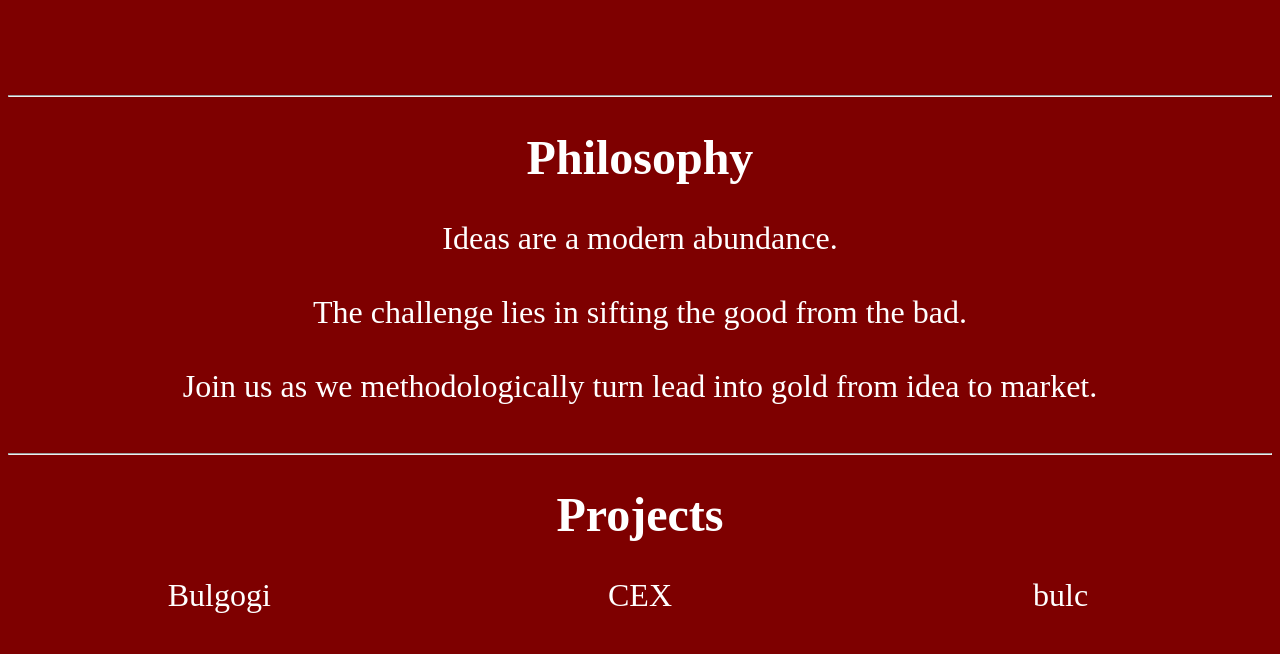
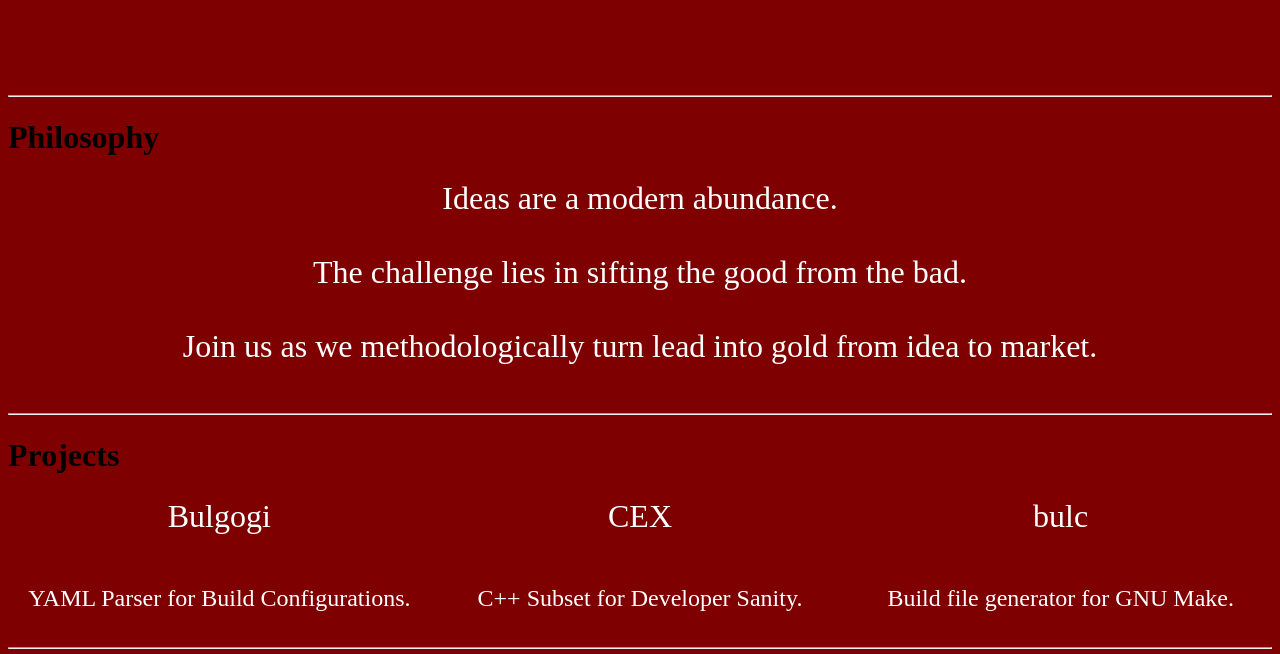
Before and after one commit to High-Intensity-Prototyping-Labs/hipl.info, a plain HTML site: page index.html in a window 1280 px wide. Shown: the part 587-1241 px from the top of the page. Drawn offline with Linux system fonts and the light colour scheme.

Commit message:
Replaced universal h1 style w/ specific.

```diff
--- a/style.css
+++ b/style.css
@@ -37,7 +37,7 @@ h1.heading {
 	text-align: left;
 }
 
-h1 {
+h1.section-title {
 	font-size: 3rem;
 	color: white;
 	width: 100%;
```
